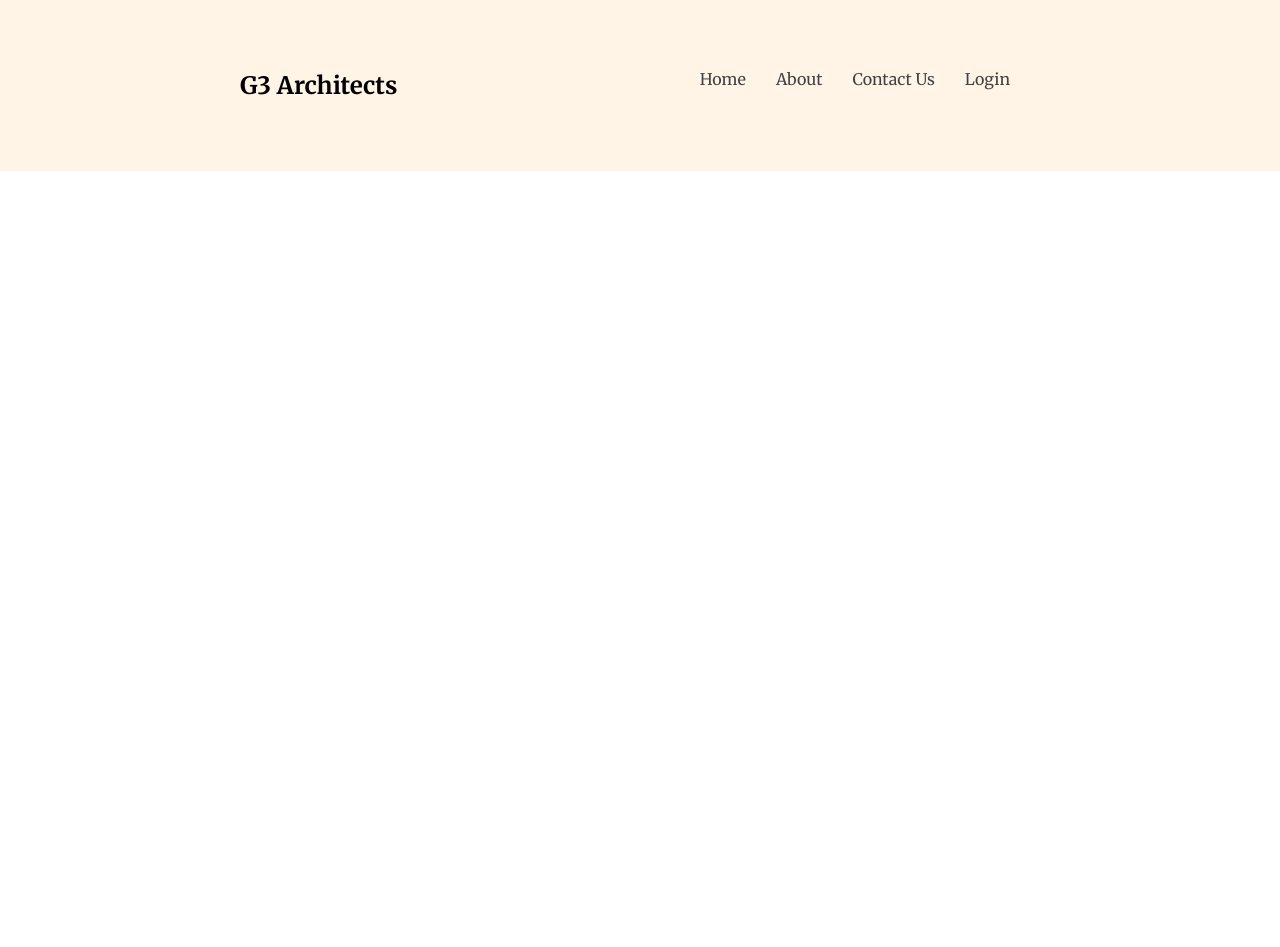
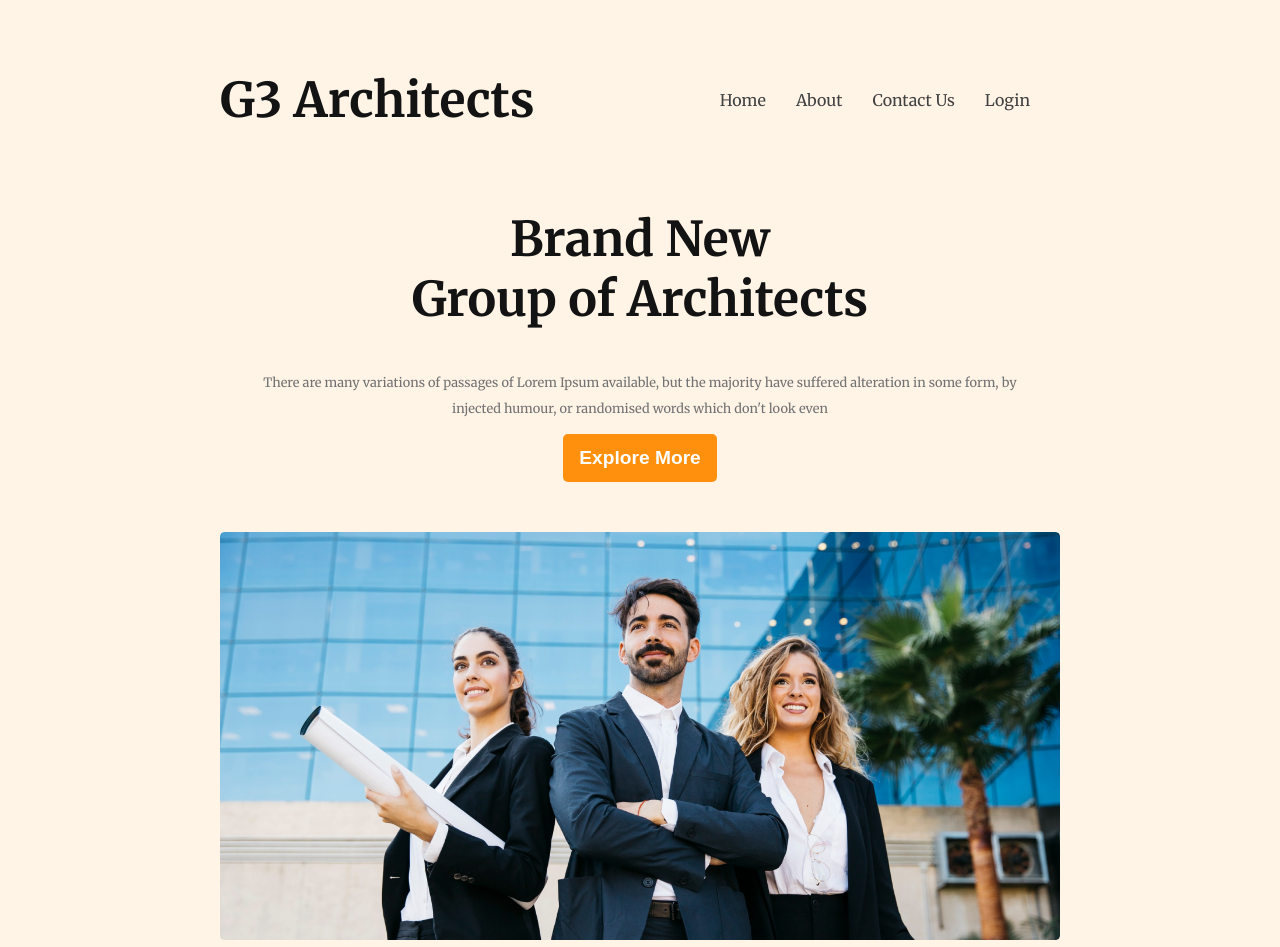
Before and after one commit to MdMehdiHasan9819/g3-architects, a plain HTML site: page styel/index.html in a window 1280 px wide. Before the commit the page ends 800 px from the top, so only its background shows below. Drawn offline with Linux system fonts and the light colour scheme.

Commit message:
added header and navbar section

```diff
--- a/styel/index.html
+++ b/styel/index.html
@@ -10,7 +10,7 @@
 <header>
     <nav id="navbar">
         <div class="navbar">
-                <h1>G3 Architects</h1>
+                <h1 class="nav-title">G3 Architects</h1>
                 <ul class="nav-bar-link">
                     <li><a href="#">Home</a></li>
                     <li><a href="#">About</a></li>
@@ -18,6 +18,16 @@
                     <li><a href="#">Login</a></li>
                 </ul>
         </div>
+        <div class="header">
+            <h1>Brand New <br>
+                Group of Architects </h1>
+                <p>There are many variations of passages of Lorem Ipsum available, but the majority have suffered alteration in some form, by injected humour, or randomised words which don't look even</p>
+                <button type="button">Explore More</button>
+        </div>
+        <div class="header-img">
+            <img src="../images/banner.png" alt="">
+        </div>
+
     </nav>
 </header>
 <main>
--- a/styel/styel.css
+++ b/styel/styel.css
@@ -8,10 +8,11 @@ body{
 .navbar{
     display: flex;
     justify-content: space-between;
+    align-items: center;
 }
-header{
+#navbar{
     background-color: #FF900E1A;
-    padding: 50px 240px 50px 240px;
+    padding: 30px 220px 30px 220px;
 }
 .navbar >ul{
     display: flex;
@@ -27,3 +28,64 @@ header{
     text-decoration: none;
     color: #424242;
 }
+.nav-title{
+    color: #131313;
+    font-weight: 700;
+    font-size: 3rem;
+    word-wrap: break-word
+}
+/* header title section css */
+.header{
+    max-width: 800px;
+    margin: 0 auto;
+    text-align: center;
+}
+.header>h1{
+    color: #131313;
+    font-size: 3rem;
+    font-weight: 700;
+    word-wrap: break-word
+}
+.header button{
+    padding: 0.8rem 1rem;
+    background-color: #FF900E;
+    border: none;
+    border-radius: 5px;
+    color: white;
+    font-size: 1.2rem;
+    font-weight: 600;
+    word-wrap: break-word;
+    cursor: pointer;
+}
+.header p{
+color: #727272;
+font-size: 0.8rem;
+font-weight: 400;
+line-height: 26px;
+word-wrap: break-word
+}
+.header-img img{
+    width: 100%;
+    padding-top: 50px;
+}
+
+
+
+/* Small device media query */
+@media screen and (max-width:576px) {
+    #navbar{
+        padding: 25px 30px;
+    }
+    .navbar{
+        flex-direction: column;
+    }
+}
+/* tablet or medium devices media query */
+@media screen and (min-width:576px) and (max-width:960px) {
+    #navbar{
+        padding: 35px 45px;
+    }
+    .navbar{
+        flex-direction: column;
+    }
+}
```
